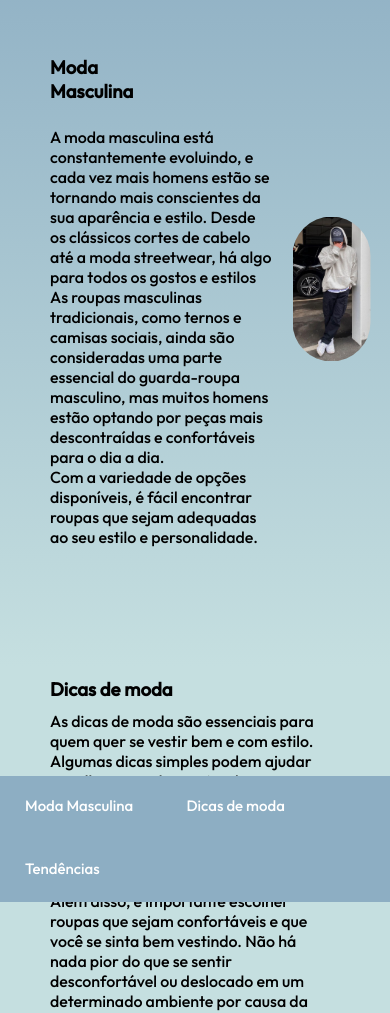
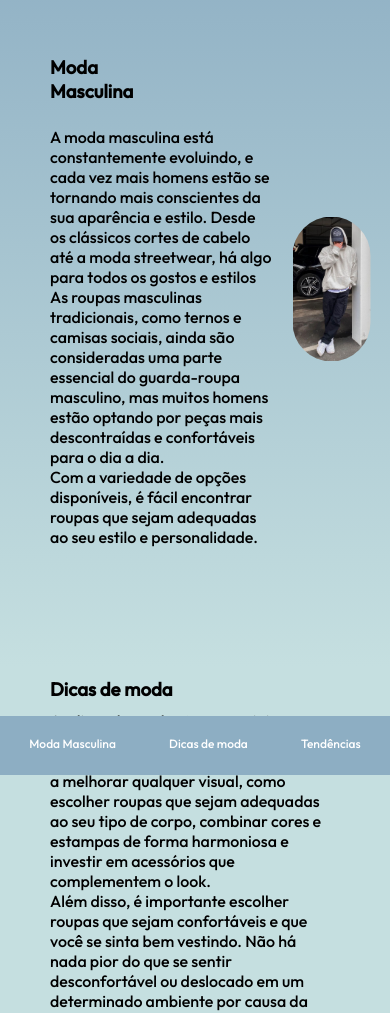
Before and after one commit to williamc4rlos/WB-mens-fashion, a plain HTML site: page index.html in a window 390 px wide. Shown: the part 89-1102 px from the top of the page. Drawn offline with Linux system fonts and the light colour scheme.

Commit message:
Add files via upload

```diff
--- a/index.html
+++ b/index.html
@@ -4,7 +4,7 @@
     <meta charset="UTF-8">
     <meta http-equiv="X-UA-Compatible" content="IE=edge">
     <meta name="viewport" content="width=device-width, initial-scale=1.0">
-    <title></title>
+    <title>WB men's fashion</title>
     <link rel="stylesheet" href="style.css">
     <link rel="preconnect" href="https://fonts.googleapis.com">
 <link rel="preconnect" href="https://fonts.gstatic.com" crossorigin>
--- a/style.css
+++ b/style.css
@@ -307,7 +307,7 @@ html{
 .cabecalho
 {
 
-    top: 865px;
+    top: 805px;
 
 }
 
@@ -324,7 +324,7 @@ html{
 {
     display: inline-block;
     margin: 0 10px;
-    font-size: 15px ;
+    font-size: 12px ;
     padding: 0 5px;
 
 }
```
